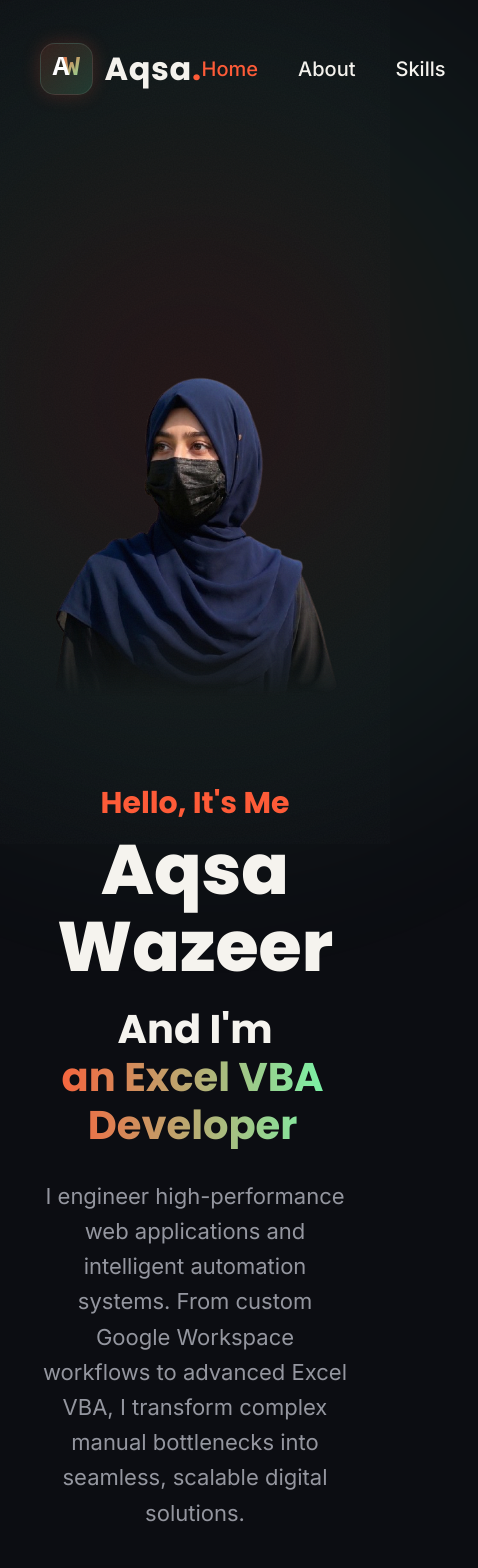
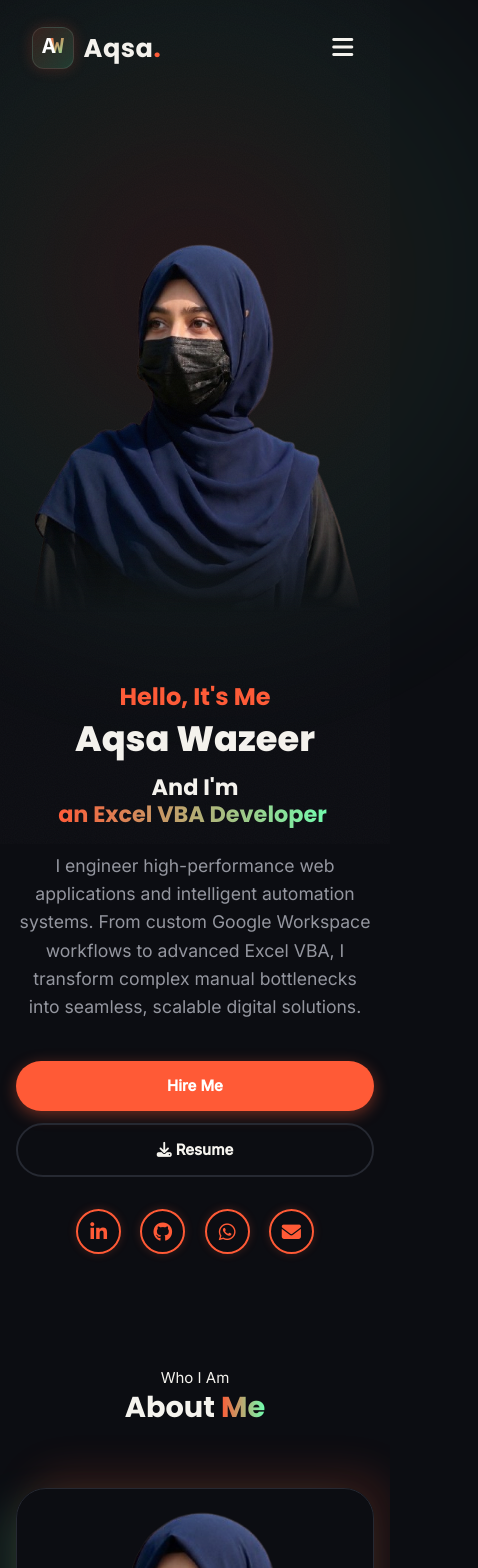
Before and after one commit to hareemrana522-crypto/Portfolio, a React (Vite) app: page / in a window 390 px wide. Shown: the top 1568 px of the page, 478 px wide, since content can reach past the window. Built offline with nearby package versions, Linux system fonts and the light colour scheme.

Commit message:
Fix full website responsiveness - remove zoom, add mobile media queries, fix navbar mobile menu

```diff
--- a/src/components/Navbar.jsx
+++ b/src/components/Navbar.jsx
@@ -25,7 +25,7 @@ const Navbar = ({ isDark, toggleTheme }) => {
           </div>
           <div className="logo-text">Aqsa<span>.</span></div>
         </a>
-        <nav className={`nav-links ${isMenuOpen ? 'active' : ''}`}>
+        <nav className={`nav-links ${isMenuOpen ? 'open' : ''}`}>
           <a href="#home" className="active" onClick={handleLinkClick}>Home</a>
           <a href="#about" onClick={handleLinkClick}>About</a>
           <a href="#skills" onClick={handleLinkClick}>Skills</a>
--- a/src/index.css
+++ b/src/index.css
@@ -48,7 +48,6 @@ body {
     line-height: 1.6;
     transition: var(--transition);
     overflow-x: hidden;
-    zoom: 1.25;
 }
 
 ::selection {
@@ -289,6 +288,36 @@ header.scrolled {
     font-size: 1.5rem;
     cursor: pointer;
     color: var(--text-main);
+    background: none;
+    border: none;
+    padding: 0.3rem;
+}
+
+@media (max-width: 768px) {
+    .menu-toggle {
+        display: block;
+    }
+    .nav-links {
+        display: none;
+        position: absolute;
+        top: 100%;
+        left: 0;
+        width: 100%;
+        flex-direction: column;
+        align-items: center;
+        gap: 1.5rem;
+        padding: 2rem 1rem;
+        background: rgba(12, 13, 18, 0.97);
+        backdrop-filter: blur(10px);
+        border-top: 1px solid var(--border-color);
+        z-index: 999;
+    }
+    .nav-links.open {
+        display: flex;
+    }
+    header {
+        position: fixed;
+    }
 }
 
 .theme-toggle {
@@ -685,7 +714,7 @@ section {
 
 .projects-grid {
     display: grid;
-    grid-template-columns: repeat(auto-fit, minmax(350px, 1fr));
+    grid-template-columns: repeat(auto-fit, minmax(280px, 1fr));
     gap: 2rem;
 }
 
@@ -1029,3 +1058,81 @@ footer {
     opacity: 1;
     transform: translateY(0);
 }
+
+/* ==== GLOBAL MOBILE RESPONSIVE ==== */
+@media (max-width: 600px) {
+    body {
+        font-size: 15px;
+    }
+
+    section {
+        padding: 3rem 1rem;
+    }
+
+    .section-title h2 {
+        font-size: 1.8rem;
+    }
+
+    .name-text {
+        font-size: 2.2rem;
+    }
+
+    .role-text {
+        font-size: 1.4rem;
+    }
+
+    .hero {
+        padding: 8rem 1rem 4rem;
+    }
+
+    .hero-buttons {
+        flex-direction: column;
+        align-items: center;
+        gap: 0.8rem;
+    }
+
+    .hero-buttons .btn {
+        width: 100%;
+        text-align: center;
+    }
+
+    .about-text {
+        padding: 1.5rem;
+    }
+
+    .about-stats {
+        flex-wrap: wrap;
+        gap: 1.5rem;
+    }
+
+    .contact-container {
+        padding: 1.5rem;
+    }
+
+    .input-group {
+        flex-direction: column;
+        gap: 1rem;
+    }
+
+    .portfolio-tabs {
+        flex-wrap: wrap;
+        gap: 0.5rem;
+    }
+
+    .tab-btn {
+        padding: 0.6rem 1.2rem;
+        font-size: 0.85rem;
+    }
+
+    .projects-grid {
+        grid-template-columns: 1fr;
+    }
+
+    .service-content-inner h3 {
+        font-size: 1.5rem;
+    }
+
+    .timeline-content {
+        padding: 1rem;
+    }
+}
```
